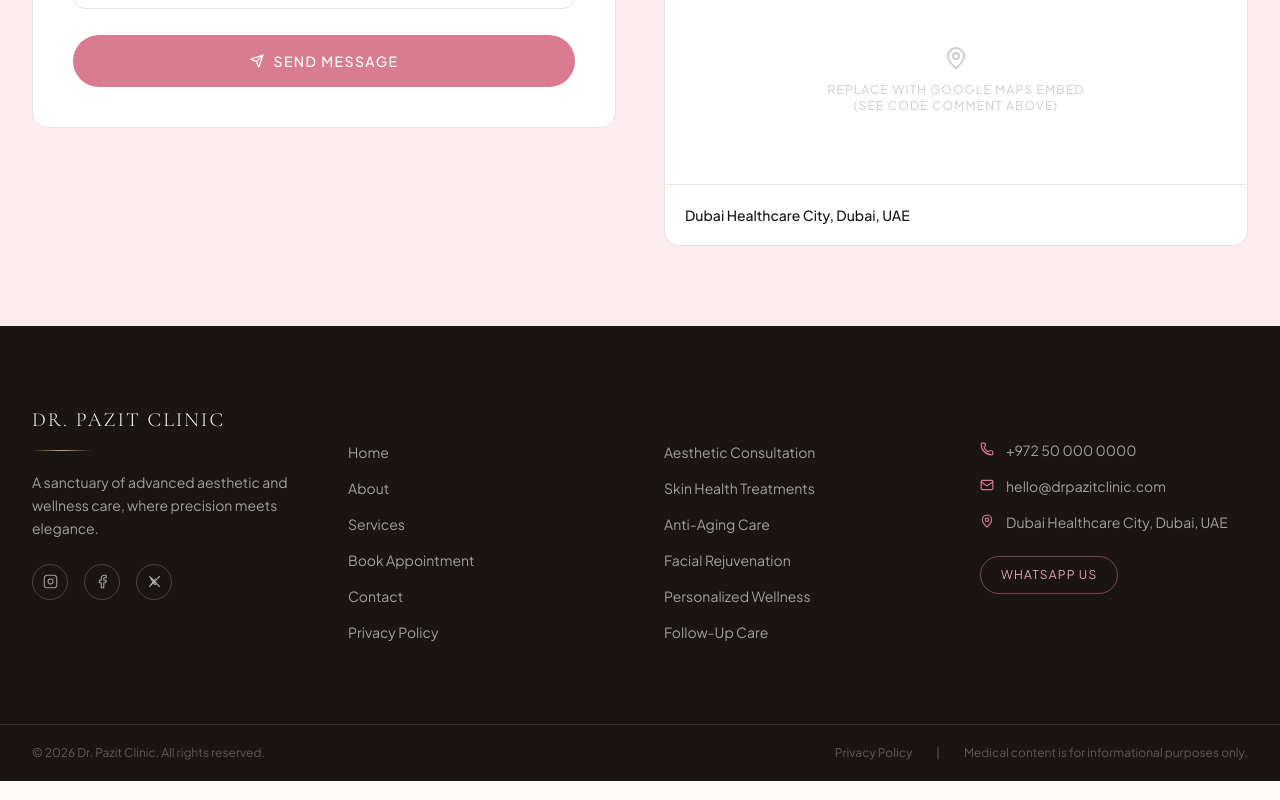
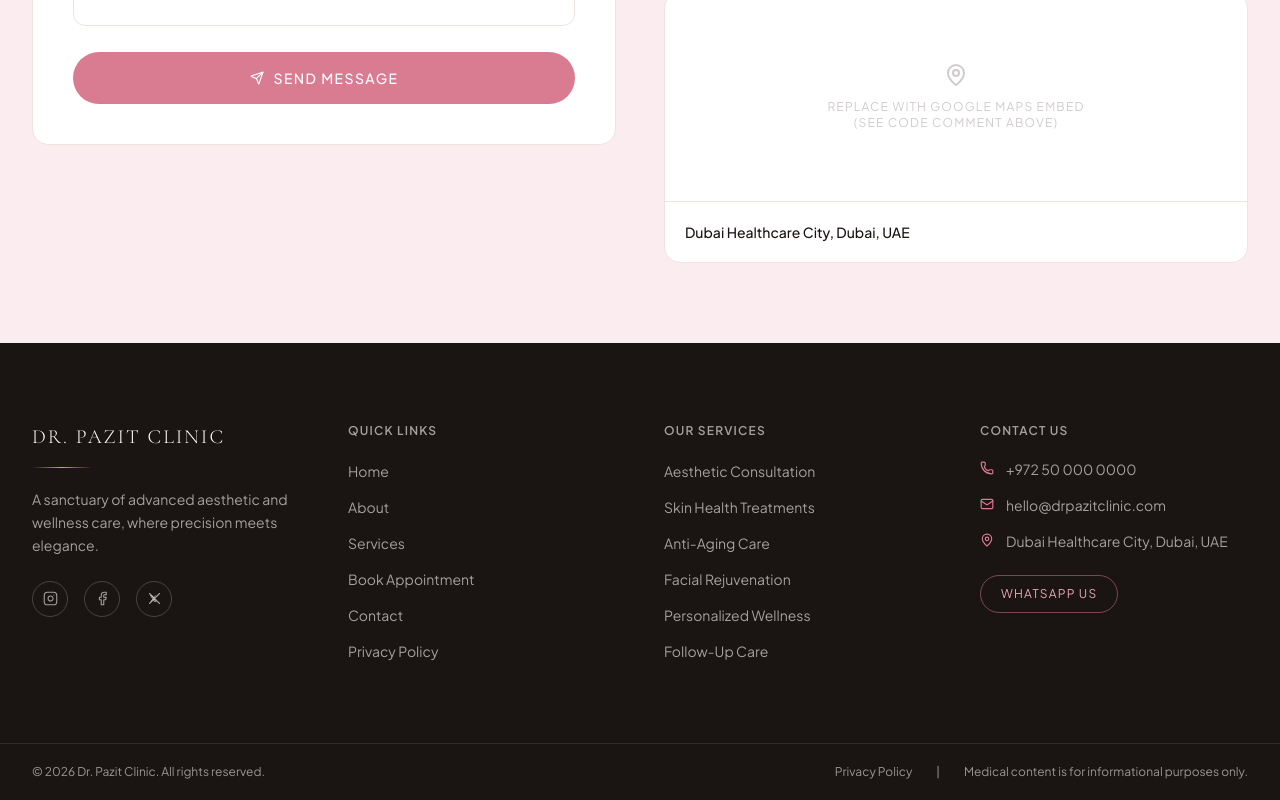
Before and after one commit to rayden12651/clinic-web, a Next.js app: page /contact in a window 1280 px wide. Shown: the part 1281-2081 px from the top of the page. Built offline with nearby package versions, Linux system fonts and the light colour scheme.

Commit message:
Fix mobile text readability - resolve CSS cascade bug hiding headings on dark backgrounds

```diff
--- a/app/about/page.tsx
+++ b/app/about/page.tsx
@@ -228,10 +228,10 @@ export default function AboutPage() {
                 </ScrollReveal>
               ))}
             </div>
-            <p className="mt-4 text-center text-[11px] lg:hidden text-clinic-muted/60 italic">
+            <p className="mt-4 text-center text-[11px] lg:hidden text-clinic-muted italic">
               Designed to feel like a retreat — calm, beautiful, and entirely yours.
             </p>
-            <p className="hidden lg:block mt-6 text-center text-sm text-clinic-muted/70 max-w-md mx-auto">
+            <p className="hidden lg:block mt-6 text-center text-sm text-clinic-muted/85 max-w-md mx-auto">
               Designed to feel like a retreat — calm, beautiful, and entirely yours during your visit.
             </p>
           </div>
@@ -241,7 +241,7 @@ export default function AboutPage() {
         <section className="py-10 lg:py-20 bg-gradient-to-br from-rose-primary to-rose-deep">
           <div className="max-w-2xl mx-auto px-5 lg:px-8 text-center">
             <ScrollReveal>
-              <p className="text-[10px] font-semibold tracking-[0.28em] uppercase text-rose-light/70 mb-3">
+              <p className="text-[10px] font-semibold tracking-[0.28em] uppercase text-white/85 mb-3">
                 Your Journey Starts Here
               </p>
               <h2 className="font-serif font-light text-[1.75rem] lg:text-4xl text-white leading-tight mb-3">
--- a/app/globals.css
+++ b/app/globals.css
@@ -62,11 +62,13 @@ body {
   overflow-x: hidden;
 }
 
-h1, h2, h3, h4, h5, h6 {
-  font-family: var(--font-serif);
-  color: var(--color-clinic-dark);
-  line-height: 1.15;
-  letter-spacing: -0.01em;
+@layer base {
+  h1, h2, h3, h4, h5, h6 {
+    font-family: var(--font-serif);
+    color: var(--color-clinic-dark);
+    line-height: 1.15;
+    letter-spacing: -0.01em;
+  }
 }
 
 /* ─── Custom Scrollbar ─── */
--- a/components/home/ContactPreview.tsx
+++ b/components/home/ContactPreview.tsx
@@ -61,7 +61,7 @@ export default function ContactPreview() {
               <MessageCircle size={20} />
             </div>
             <div className="flex-1 min-w-0">
-              <p className="text-[10px] text-white/40 uppercase tracking-wider mb-0.5">WhatsApp</p>
+              <p className="text-[10px] text-white/65 uppercase tracking-wider mb-0.5">WhatsApp</p>
               <p className="text-[14px] text-white font-medium">Chat With Us Now</p>
             </div>
             <ArrowRight size={15} className="text-[#25D366]/60 shrink-0" />
@@ -76,10 +76,10 @@ export default function ContactPreview() {
               <Phone size={18} />
             </div>
             <div className="flex-1 min-w-0">
-              <p className="text-[10px] text-white/40 uppercase tracking-wider mb-0.5">Phone</p>
+              <p className="text-[10px] text-white/65 uppercase tracking-wider mb-0.5">Phone</p>
               <p className="text-[14px] text-white/85">+972 50 000 0000</p>
             </div>
-            <ArrowRight size={15} className="text-white/20 shrink-0" />
+            <ArrowRight size={15} className="text-white/45 shrink-0" />
           </a>
 
           {/* Location + Hours — side by side */}
@@ -92,7 +92,7 @@ export default function ContactPreview() {
                 <MapPin size={16} />
               </div>
               <div>
-                <p className="text-[10px] text-white/40 uppercase tracking-wider mb-0.5">Location</p>
+                <p className="text-[10px] text-white/65 uppercase tracking-wider mb-0.5">Location</p>
                 <p className="text-[12px] text-white/80 leading-snug">Dubai Healthcare City</p>
               </div>
             </a>
@@ -101,7 +101,7 @@ export default function ContactPreview() {
                 <Clock size={16} />
               </div>
               <div>
-                <p className="text-[10px] text-white/40 uppercase tracking-wider mb-0.5">Hours</p>
+                <p className="text-[10px] text-white/65 uppercase tracking-wider mb-0.5">Hours</p>
                 <p className="text-[12px] text-white/80 leading-snug">Mon–Sat<br/>9 AM – 7 PM</p>
               </div>
             </div>
@@ -126,7 +126,7 @@ export default function ContactPreview() {
                   <div className="w-10 h-10 rounded-xl bg-rose-primary/20 flex items-center justify-center text-rose-mid mb-5">
                     {item.icon}
                   </div>
-                  <p className="text-xs font-semibold tracking-widest uppercase text-white/40 mb-2">
+                  <p className="text-xs font-semibold tracking-widest uppercase text-white/65 mb-2">
                     {item.label}
                   </p>
                   {item.href ? (
@@ -147,7 +147,7 @@ export default function ContactPreview() {
           {/* Map placeholder */}
           <ScrollReveal delay={0.3}>
             <div className="mt-10 rounded-2xl overflow-hidden border border-white/10 h-56 bg-white/5 flex items-center justify-center">
-              <div className="text-center text-white/30">
+              <div className="text-center text-white/55">
                 <MapPin size={28} className="mx-auto mb-2" />
                 <p className="text-xs tracking-widest uppercase">
                   Replace with Google Maps embed
--- a/components/home/Hero.tsx
+++ b/components/home/Hero.tsx
@@ -88,7 +88,7 @@ export default function Hero() {
             initial={{ opacity: 0 }}
             animate={{ opacity: 1 }}
             transition={{ delay: 0.85 }}
-            className="mt-6 text-[9px] text-white/35 tracking-[0.16em] uppercase"
+            className="mt-6 text-[9px] text-white/60 tracking-[0.16em] uppercase"
           >
             Consultation-based &nbsp;·&nbsp; Strictly confidential
           </motion.p>
--- a/components/layout/Footer.tsx
+++ b/components/layout/Footer.tsx
@@ -95,7 +95,7 @@ export default function Footer() {
 
           {/* Quick Links */}
           <div>
-            <h4 className="font-sans text-xs font-semibold tracking-widest uppercase text-white/40 mb-5">
+            <h4 className="font-sans text-xs font-semibold tracking-widest uppercase text-white/60 mb-5">
               Quick Links
             </h4>
             <ul className="space-y-3">
@@ -114,7 +114,7 @@ export default function Footer() {
 
           {/* Services */}
           <div>
-            <h4 className="font-sans text-xs font-semibold tracking-widest uppercase text-white/40 mb-5">
+            <h4 className="font-sans text-xs font-semibold tracking-widest uppercase text-white/60 mb-5">
               Our Services
             </h4>
             <ul className="space-y-3">
@@ -133,7 +133,7 @@ export default function Footer() {
 
           {/* Contact */}
           <div>
-            <h4 className="font-sans text-xs font-semibold tracking-widest uppercase text-white/40 mb-5">
+            <h4 className="font-sans text-xs font-semibold tracking-widest uppercase text-white/60 mb-5">
               Contact Us
             </h4>
             <ul className="space-y-4">
@@ -179,18 +179,18 @@ export default function Footer() {
       {/* Bottom bar */}
       <div className="border-t border-white/10">
         <div className="max-w-7xl mx-auto px-6 lg:px-8 py-5 flex flex-col sm:flex-row items-center justify-between gap-3">
-          <p className="text-xs text-white/30">
+          <p className="text-xs text-white/55">
             © {new Date().getFullYear()} {CLINIC_NAME}. All rights reserved.
           </p>
           <div className="flex items-center gap-6">
             <Link
               href="/privacy"
-              className="text-xs text-white/30 hover:text-white/60 transition-colors"
+              className="text-xs text-white/55 hover:text-white/60 transition-colors"
             >
               Privacy Policy
             </Link>
-            <span className="text-xs text-white/30">|</span>
-            <span className="text-xs text-white/30">
+            <span className="text-xs text-white/55">|</span>
+            <span className="text-xs text-white/55">
               Medical content is for informational purposes only.
             </span>
           </div>
```
